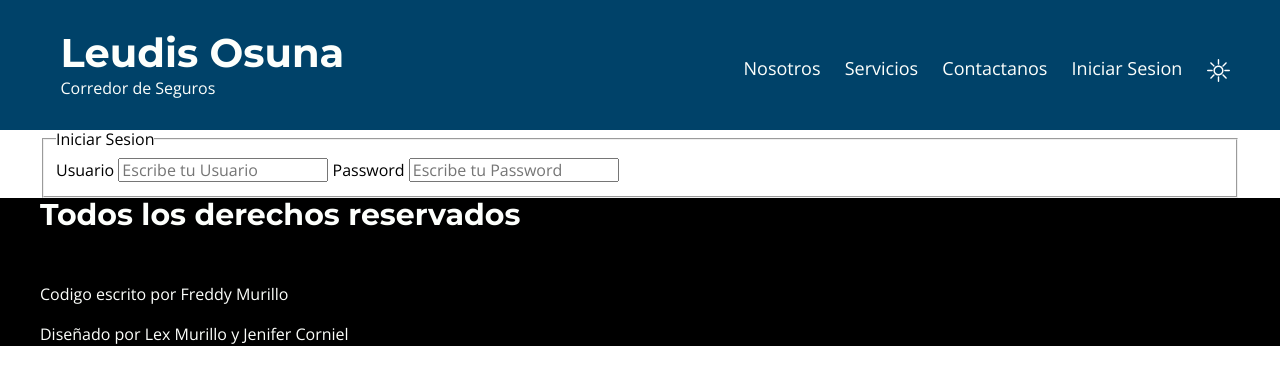
After one commit to Fr3dMur/Seguros, a PHP site: page /pages/logIn.php in a window 1280 px wide. The commit adds this page. Shown: the top 385 px of the page. Run offline with PHP 8.4, Linux system fonts and the light colour scheme.

Commit message:
Implemented DarkMode with a buttom in the nav, also i started a log in page

```diff
--- /dev/null
+++ b/build/js/app.js
@@ -0,0 +1,2 @@
+
+//# sourceMappingURL=data:application/json;charset=utf8;base64,eyJ2ZXJzaW9uIjozLCJzb3VyY2VzIjpbXSwibmFtZXMiOltdLCJtYXBwaW5ncyI6IiIsImZpbGUiOiJhcHAuanMiLCJzb3VyY2VzQ29udGVudCI6W119
--- a/gulpfile.js
+++ b/gulpfile.js
@@ -147,4 +147,4 @@ exports.versionIco = versionIco;
 exports.svg = svg;
 exports.moveIndex = moveIndex;
 exports.moveBuild = moveBuild;
-exports.dev = parallel( imagenes, versionWebp, versionAvif, versionIco,  JavaScript, css, dev);
+exports.dev = parallel( imagenes, versionWebp, versionAvif, versionIco, svg, JavaScript, css, dev);
--- a/includes/templates/footer.php
+++ b/includes/templates/footer.php
@@ -5,5 +5,7 @@
             <p>Diseñado por Lex Murillo y Jenifer Corniel</p>
         </div>
     </footer>
+    <script src="/build/js/app.js"></script>
+    <script src="/build/js/darkMode.js"></script>
 </body>
 </html>
--- a/includes/templates/header.php
+++ b/includes/templates/header.php
@@ -28,12 +28,24 @@
                 <p>Corredor de Seguros</p>
             </div>
 
-            <nav class="nav-principal">
-                <a href="#" class="nav__link">Sobre Nosotros</a>
-                <a href="#" class="nav__link">Servicios</a>
-                <a href="#" class="nav__link">Contactanos</a>
-            </nav>
 
-        </section>
+
+                <nav class="nav-principal">
+                    <a href="#" class="nav__link">Nosotros</a>
+                    <a href="#" class="nav__link">Servicios</a>
+                    <a href="#" class="nav__link">Contactanos</a>
+                    <a href="/pages/logIn.php" class="nav__link">Iniciar Sesion</a>
+
+                        <div class="dark-mode-boton">
+
+                        </div>
+
+                </nav>
+
+
+
+
+            </section>
+
 
     </header>
--- /dev/null
+++ b/pages/logIn.php
@@ -0,0 +1,26 @@
+<?php
+    require '../includes/funciones.php';
+    incluirTemplate('header');
+
+?>
+
+<main class="contenedor">
+
+
+    <form action="" class="logIn">
+        <fieldset>
+            <legend>Iniciar Sesion</legend>
+
+            <label for="user">Usuario</label>
+            <input type="text" id="user" placeholder="Escribe tu Usuario">
+
+            <label for="password">Password</label>
+            <input type="password" id="password" placeholder="Escribe tu Password">
+        </fieldset>
+    </form>
+</main>
+
+<?php
+    incluirTemplate('footer');
+
+?>
--- a/src/js/ap.js
+++ /dev/null
@@ -1 +0,0 @@
-console.log("HELLO WORLD");
--- /dev/null
+++ b/src/scss/base/_darkMode.scss
@@ -0,0 +1,88 @@
+@use 'var' as v;
+@use 'mixins' as m;
+
+.dark-mode-boton{
+    transition: background-image .3s linear;
+    background-image: url(/build/img/svg/Sun_mode.svg);
+    height: 2.3rem;
+    width: 2.3rem;
+
+    display: inline-block;
+    position: relative;
+    top: .7rem;
+    left: 1rem;
+    background-repeat: no-repeat;
+    filter: invert(100%);
+
+    &:hover{
+        filter: invert(70%);
+    }
+}
+
+.change{
+    transition: background-image .3s linear;
+    background-image: url(/build/img/svg/dark-mode.svg);
+}
+
+body{
+    transition: background-color .3s linear;
+
+}
+
+.dark-mode{
+
+    transition: background-color .3s linear;
+    background-color: darken(v.$black, 10);
+
+    p{
+        color: v.$white;
+    };
+
+    h1, h2, h3, h4, a{
+        color: v.$grey;
+    };
+
+    .form__contact{
+        background-color: darken(v.$green, 30)
+    }
+
+    .logIn{
+        legend, label{
+            color: v.$white;
+        }
+
+
+    }
+
+    // .anuncio, .resumen-propiedad{
+    //     background-color: $grisOscuro;
+    //     border: 1px solid $grisOscuro;
+
+    //     .precio{
+    //         color: $verde;
+    //     }
+    //     .icono{
+    //         filter: invert(100%);
+    //     }
+    // }
+    // .nosotros__contenido blockquote{
+    //     color: $blanco;
+    // }
+
+    // .formulario{
+    //     label,
+    //     legend,
+    //     p {
+    //         color: $gris;
+    //     }
+
+    //     input:not([type="submit"]),
+    //     textarea,
+    //     select {
+    //         background-color: $grisOscuro;
+    //         color: $blanco;
+    //         border: 1px solid $grisOscuro;
+    //     }
+    // }
+
+};
--- a/src/scss/base/_funcionalidades.scss
+++ b/src/scss/base/_funcionalidades.scss
@@ -1,3 +1,8 @@
 .w-100{
     width: 80rem;
 }
+
+.derecha{
+    display: flex;
+    justify-content: flex-end;
+}
--- a/src/scss/base/_index.scss
+++ b/src/scss/base/_index.scss
@@ -3,3 +3,4 @@
 @forward 'normalize';
 @forward 'globals';
 @forward 'funcionalidades';
+@forward 'darkMode';
--- a/src/scss/layout/_header.scss
+++ b/src/scss/layout/_header.scss
@@ -6,6 +6,8 @@
     background-color: v.$darkBlue;
     padding: 3rem;
 
+
+
     .bar{
         @include m.tablet{
            display: flex;
@@ -13,6 +15,8 @@
            align-items: center;
        };
    }
+
+
 
    h1{
         font-size: 3.2rem;
@@ -29,10 +33,12 @@
     .nav-principal{
         display: grid;
         justify-items: center;
+
         @include m.tablet{
-             	display: flex;
-                justify-content: space-between;
-                gap: 1rem;
+                display: inline;
+                // @include m.grid(4, 3rem);
+                // gap: .5rem;
+
         };
 
         margin-top: 2rem;
@@ -44,8 +50,10 @@
             padding: 1rem;
             font-size: 1.3rem;
 
+
             @include m.laptop{
                 font-size: 1.8rem;
+                display: inline;
 
             };
 
@@ -56,9 +64,11 @@
 
         }
     }
+}
 
-
-
+.boton-darkMode{
+    height: 3rem;
+    filter: invert(100%);
 }
 
 logo{
```
Also changed, not shown: src/js/darkMode.js (added, +30 -0 lines), build/css/app.css, build/js/darkMode.js (added), src/img/svg/Sun_mode.svg (added), src/img/svg/dark-mode.svg (added), src/js/app.js (added), 3 other files.
